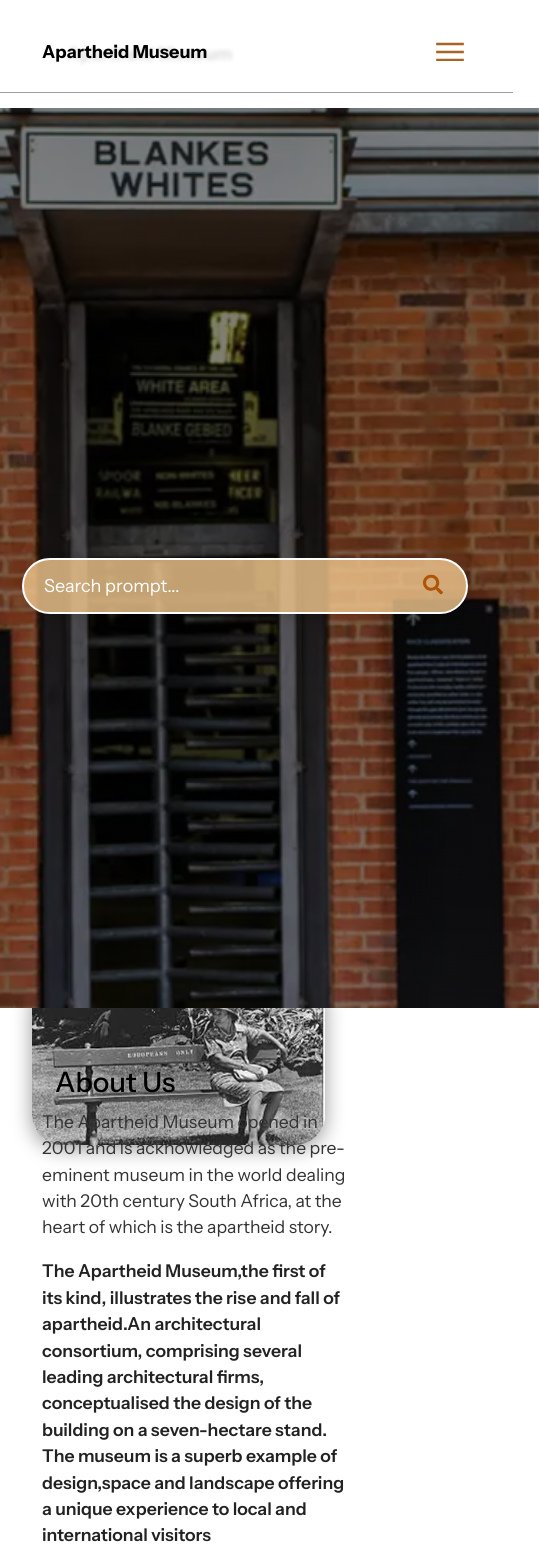
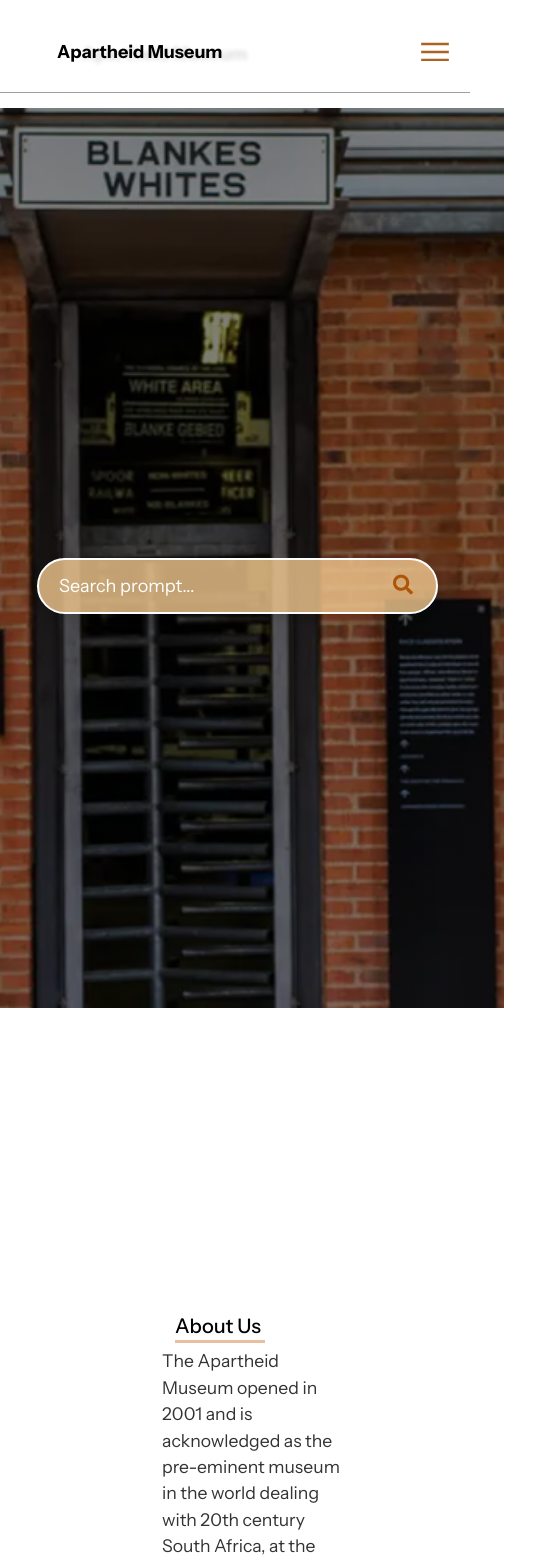
Before and after one commit to bontlenkoale1/apartheid-museum-clone, a React (Vite) app: page / in a window 390 px wide. Shown: the top 1564 px of the page, 539 px wide, since content can reach past the window. Built offline with nearby package versions, Linux system fonts and the light colour scheme; a web font is replaced by a local one.

Commit message:
added responsiveness

```diff
--- a/src/components/About.css
+++ b/src/components/About.css
@@ -98,24 +98,147 @@
     border: 2px solid #fff;
 }
 
+/* Responsive Design */
 
-/* Media Queries */
-@media (max-width: 768px) {
+@media (max-width: 1536px) {
+    .container {
+        max-width: 1280px;
+    }
+    .about-image-content img {
+        margin-left: -30px;
+    }
+    .about-button-wrapper {
+        margin-right: 30px;
+    }
+}
+
+@media (max-width: 1280px) {
+    .container {
+        max-width: 1024px;
+    }
+    .about-image-content img {
+        margin-left: -15px;
+    }
+    .about-button-wrapper {
+        margin-right: 20px;
+    }
+}
+@media (max-width: 1024px) {
+    .container {
+        max-width: 768px;
+    }
     .about-wrapper {
         flex-direction: column;
         align-items: center;
-        margin-top: 20vh;
+        margin-top: 40vh;
     }
     .about-image-content img {
         width: 90%;
-        margin-left: 0;
-        margin-top: 0;
+        margin-left: 50px;
+        margin-top: 50px;
     }
     .about-text-content-right h1 {
         font-size: 28px;
-        margin-top: -80px;
+        margin-top: 0;
+        order: -1;
     }
     .about-text-content {
         padding: 10px;
     }
+    .about-wrapper {
+        display: flex;
+        flex-direction: column;
+    }
+    .about-text-content-right {
+        order: -1;
+    }
+    .read-more-button:hover {
+    background-color: #8f6b4a;
+    transform: scale(1.05);
+    border: 2px solid #fff;
 }
+.about-image-content:hover img {
+    transform: scale(1.05);
+    transition: transform 0.3s ease;
+    box-shadow: 0 4px 20px rgba(0, 0, 0, 0.2);
+    filter: brightness(0.9);
+}
+.hover-underline {
+    position: absolute;
+    bottom: -5px;
+    left: 0;
+    width: 0;
+    height: 3px;
+    background-color: #e8c09f;
+    transition: width 0.3s ease;
+}
+}
+
+@media (max-width: 768px) {
+    .container {
+        max-width: 640px;
+    }
+
+    .about-wrapper {
+        margin-top: 30vh;
+    }
+    .about-text-content-right h1 {
+        font-size: 24px;
+    }
+    .about-image-content img {
+        width: 100%;
+        margin-left: 0;
+        margin-top: 60px;
+    }
+}
+@media (max-width: 640px) {
+    .container {
+        max-width: 475px;
+    }
+    .about-text-content-right h1 {
+        font-size: 22px;
+    }
+    .hover-underline {
+    position: absolute;
+    bottom: -5px;
+    left: 0;
+    width: 0;
+    height: 3px;
+    background-color: #e8c09f;
+    transition: width 0.3s ease;
+}
+    .about-image-content img {
+        width: 100%;
+        margin-left: 0;
+        margin-top: 60px;
+    }
+}
+@media (max-width: 475px) {
+    .container {
+        width: 100%;
+        padding: 0 15px;
+    }
+    .about-wrapper {
+        margin-top: 60vh;
+        justify-content: center;
+        align-items:center;
+        margin-left: 120px;
+    }
+    .about-text-content-right h1 {
+        font-size: 20px;
+    }
+    .hover-underline {
+    position: absolute;
+    bottom: -5px;
+    left: 0;
+    width: 90px;
+    height: 3px;
+    background-color: #e8c09f;
+    transition: width 0.3s ease;
+}
+ .about-image-content img {
+        width: 100%;
+        margin-left: 0;
+        margin-top: 60px;
+    }
+}
--- a/src/main.css
+++ b/src/main.css
@@ -1,5 +1,5 @@
 /* main.css */
-@import url('https://fonts.googleapis.com/css2?family=Instrument+Sans:ital,wght@0,400..700;1,400..700&family=Montserrat:ital,wght@0,100..900;1,100..900&family=Pacifico&family=Pixelify+Sans:wght@400..700&family=Playwrite+IT+Moderna:wght@100..400&display=swap');
+@import url("https://fonts.googleapis.com/css2?family=Instrument+Sans:ital,wght@0,400..700;1,400..700&family=Montserrat:ital,wght@0,100..900;1,100..900&family=Pacifico&family=Pixelify+Sans:wght@400..700&family=Playwrite+IT+Moderna:wght@100..400&display=swap");
 
 /* Base Reset */
 *,
@@ -19,7 +19,6 @@
     max-width: 1536px;
 }
 
-
 /* Responsive Breakpoints */
 @media (max-width: 1536px) {
     .container {
@@ -31,7 +30,6 @@
     .container {
         max-width: 1024px;
     }
-
 }
 
 @media (max-width: 1024px) {
@@ -44,7 +42,6 @@
     .container {
         max-width: 640px;
     }
-
 }
 
 @media (max-width: 640px) {
```
Lines whose indentation alone changed are shown as unchanged.
